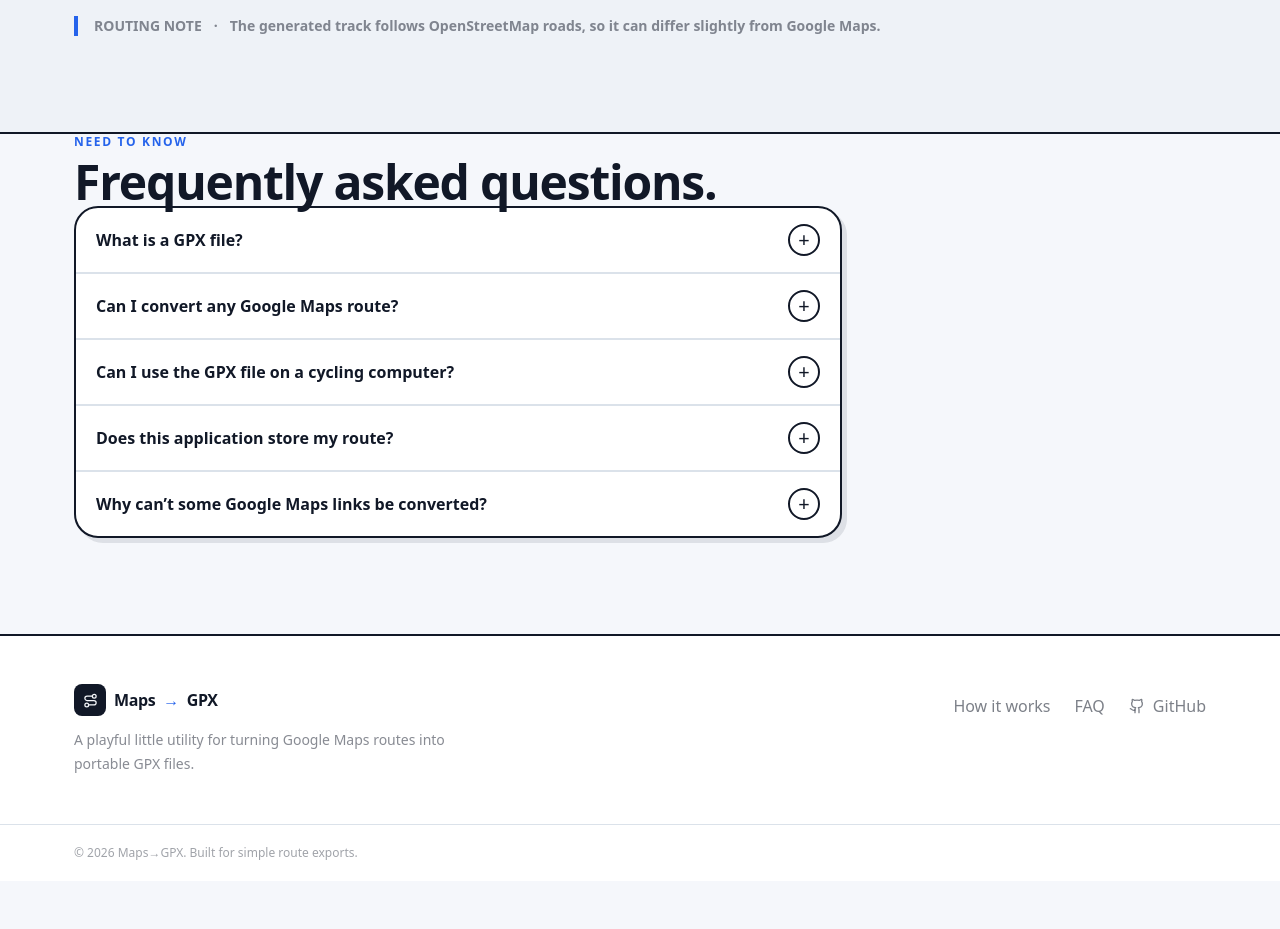
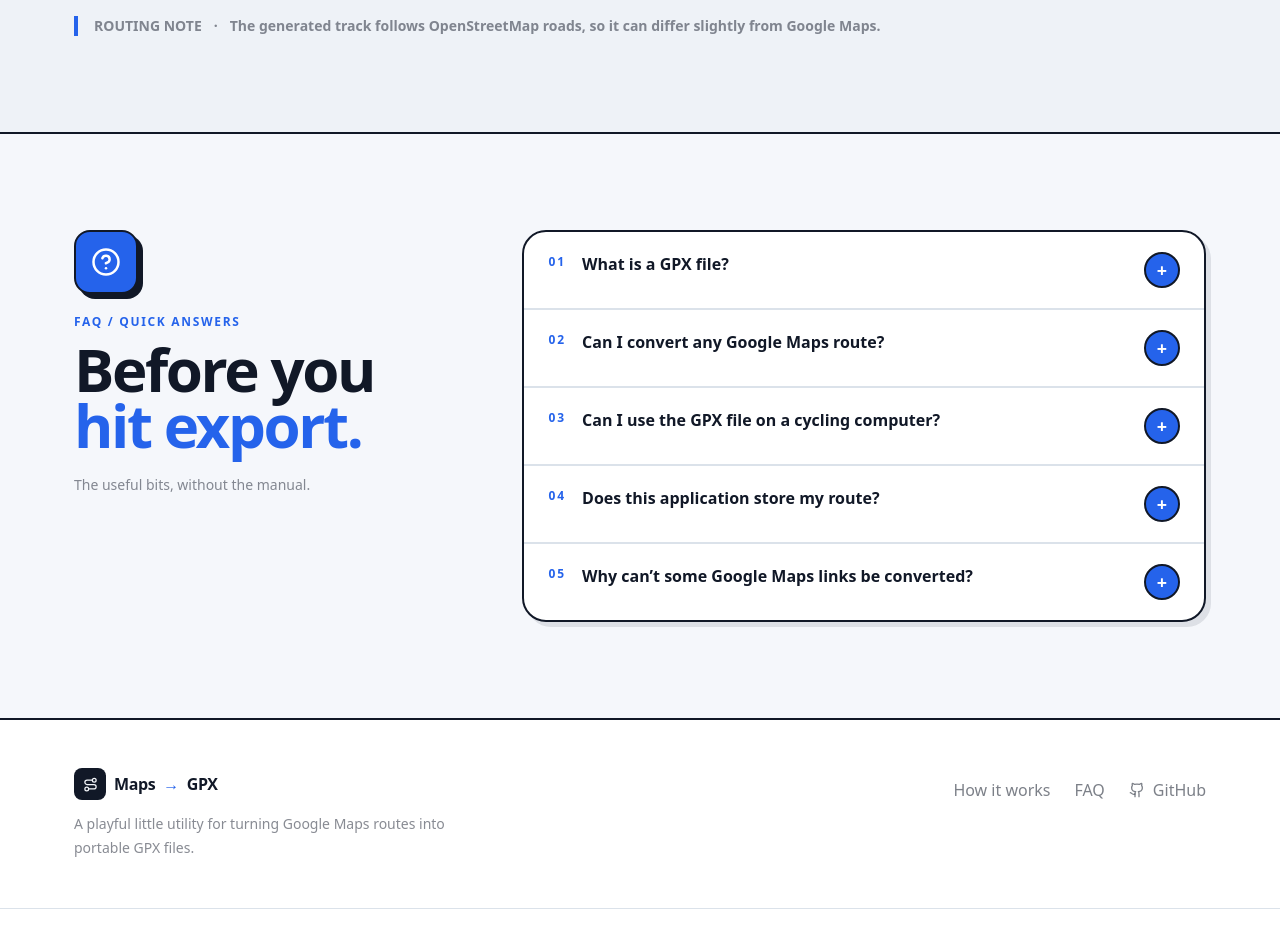
Before and after one commit to RandyGalangg/gmaps-gpx, a React (Vite) app: page / in a window 1280 px wide. Shown: the part 2020-2949 px from the top of the page. Before the commit the page ends 2901 px from the top, so only its background shows below. Built offline with nearby package versions, Linux system fonts and the light colour scheme; no server answers.

Commit message:
Redesign FAQ section

```diff
--- a/src/components/FAQ.tsx
+++ b/src/components/FAQ.tsx
@@ -1,2 +1,45 @@
-const ITEMS:[string,string][]=[['What is a GPX file?','GPX is an open XML format for tracks, routes and waypoints. Most GPS devices, cycling computers and navigation apps can import it.'],['Can I convert any Google Maps route?','No. The link needs to describe a driving, cycling, or walking directions route. Google Maps app shortened links are supported, while transit and non-directions links are not.'],['Can I use the GPX file on a cycling computer?','Usually yes. Import it using your device maker’s app or website. Check that your device supports track imports.'],['Does this application store my route?','This app has no backend and does not save your routes. Your browser does send the stops to public OpenStreetMap routing and geocoding services to build the route, and those services may keep their own logs.'],['Why can’t some Google Maps links be converted?','Google links usually hold only the stops, not the road path. We rebuild the path with a routing service, so we need clear stops. We never draw a straight line instead.']];
-export default function FAQ(){return <section id="faq" className="mx-auto max-w-[1180px] px-4 pb-20 sm:px-6 lg:pb-24"><div className="max-w-2xl"><p className="eyebrow">Need to know</p><h2 className="mt-2 text-3xl font-black tracking-tight md:text-5xl">Frequently asked questions.</h2></div><div className="faq-list">{ITEMS.map(([q,a],i)=><details key={q} className="group px-5 py-1"><summary className="flex min-h-14 cursor-pointer list-none items-center justify-between gap-4 py-3 font-black">{q}<span className="grid h-8 w-8 shrink-0 place-items-center rounded-full border-2 border-ink text-xl font-normal transition-transform group-open:rotate-45">+</span></summary><p className="pb-5 pr-10 text-sm font-medium leading-6 text-ink/55">{a}</p></details>)}</div></section>;}
+import { HelpCircle } from 'lucide-react';
+
+const ITEMS: [string, string][] = [
+  ['What is a GPX file?', 'GPX is an open XML format for tracks, routes and waypoints. Most GPS devices, cycling computers and navigation apps can import it.'],
+  ['Can I convert any Google Maps route?', 'No. The link needs to describe a driving, cycling, or walking directions route. Google Maps app shortened links are supported, while transit and non-directions links are not.'],
+  ['Can I use the GPX file on a cycling computer?', 'Usually yes. Import it using your device maker’s app or website. Check that your device supports track imports.'],
+  ['Does this application store my route?', 'This app has no backend and does not save your routes. Your browser does send the stops to public OpenStreetMap routing and geocoding services to build the route, and those services may keep their own logs.'],
+  ['Why can’t some Google Maps links be converted?', 'Google links usually hold only the stops, not the road path. We rebuild the path with a routing service, so we need clear stops. We never draw a straight line instead.'],
+];
+
+export default function FAQ() {
+  return (
+    <section id="faq" className="faq-section">
+      <div className="mx-auto max-w-[1180px] px-4 py-20 sm:px-6 lg:py-24">
+        <div className="grid gap-10 lg:grid-cols-[.72fr_1.28fr] lg:gap-16">
+          <div className="lg:sticky lg:top-28 lg:self-start">
+            <div className="mb-5 grid h-16 w-16 place-items-center rounded-2xl border-2 border-ink bg-brand text-white shadow-[5px_5px_0_#111827]">
+              <HelpCircle size={30} />
+            </div>
+            <p className="eyebrow">FAQ / QUICK ANSWERS</p>
+            <h2 className="mt-3 text-4xl font-black leading-[.92] tracking-[-.04em] md:text-6xl">
+              Before you<br /><span className="text-brand">hit export.</span>
+            </h2>
+            <p className="mt-5 max-w-sm text-sm font-medium leading-6 text-ink/50">
+              The useful bits, without the manual.
+            </p>
+          </div>
+
+          <div className="faq-list max-w-none">
+            {ITEMS.map(([q, a], i) => (
+              <details key={q} className="group">
+                <summary className="faq-question flex cursor-pointer list-none items-start gap-4 px-5 py-5 sm:px-6">
+                  <span className="faq-index pt-0.5 text-xs font-black tracking-[0.16em]">0{i + 1}</span>
+                  <span className="flex-1 pr-2 font-black leading-6">{q}</span>
+                  <span className="faq-mark grid h-9 w-9 shrink-0 place-items-center rounded-full border-2 text-lg font-black transition-transform duration-200 group-open:rotate-45">+</span>
+                </summary>
+                <div className="pb-6 pl-[52px] pr-14 text-sm font-medium leading-6 text-ink/55 sm:pl-[60px]">{a}</div>
+              </details>
+            ))}
+          </div>
+        </div>
+      </div>
+    </section>
+  );
+}
```
